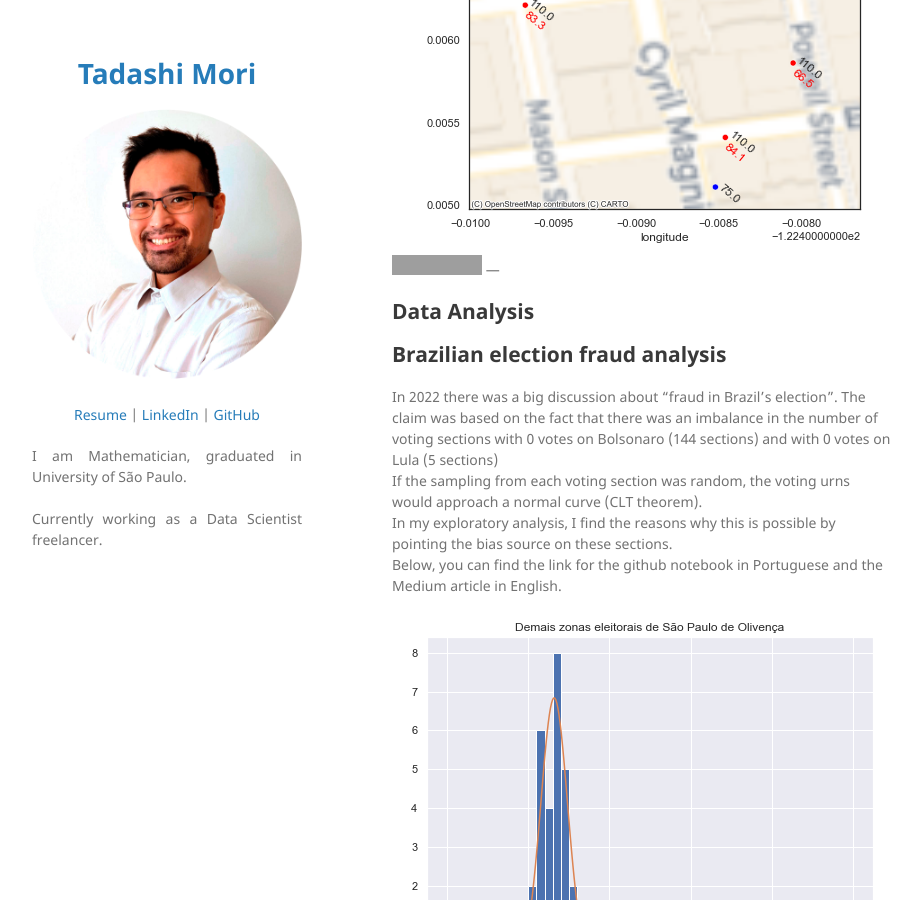
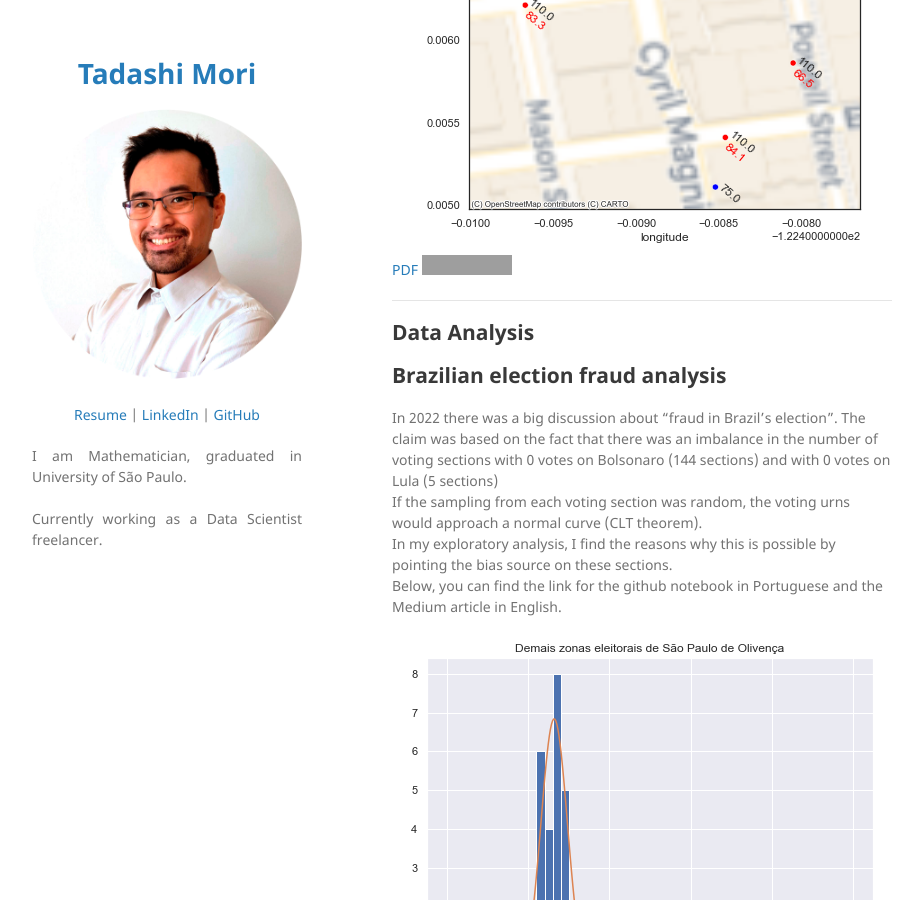
Before and after one commit to tadashiorigami/tadashiorigami.github.io, a Jekyll site: the page built from index.md, in a window 1280 px wide and 900 px high, scrolled down 1562 px. Shown: the whole window, without its empty margins (178-1101 px from the left). Built offline with Jekyll 4.4.1, drawn with Linux system fonts in a browser that asks for light colours; our own code applies the rules of GitHub Pages for plain Markdown files; grey boxes are pictures that could not be loaded.

Commit message:
update projects

```diff
--- a/index.md
+++ b/index.md
@@ -27,7 +27,9 @@ Using some training data from Datacamp, in this notebook I do the ETL and the ex
 Feature engineering region clusters and characteristics, I create a base model based on linear regression and compare with regression trees and XGB.<br>
 To deeper understand the model's performance and what to expect from the model, I also plot the hotels on San Francisco's map to check how to improve the input data and model.<br>
 <center><img src="images/rentalprices.png"></center>
+<a href="pdf/property rentals.pdf">PDF</a>
 [![View on GitHub](https://img.shields.io/badge/GitHub-View_on_GitHub-blue?logo=GitHub)](https://github.com/tadashiorigami/property-rentals-price-predictor/blob/main/notebook.ipynb)
+
 ---
 ## Data Analysis
 
```
Also changed, not shown: 1 other file.
